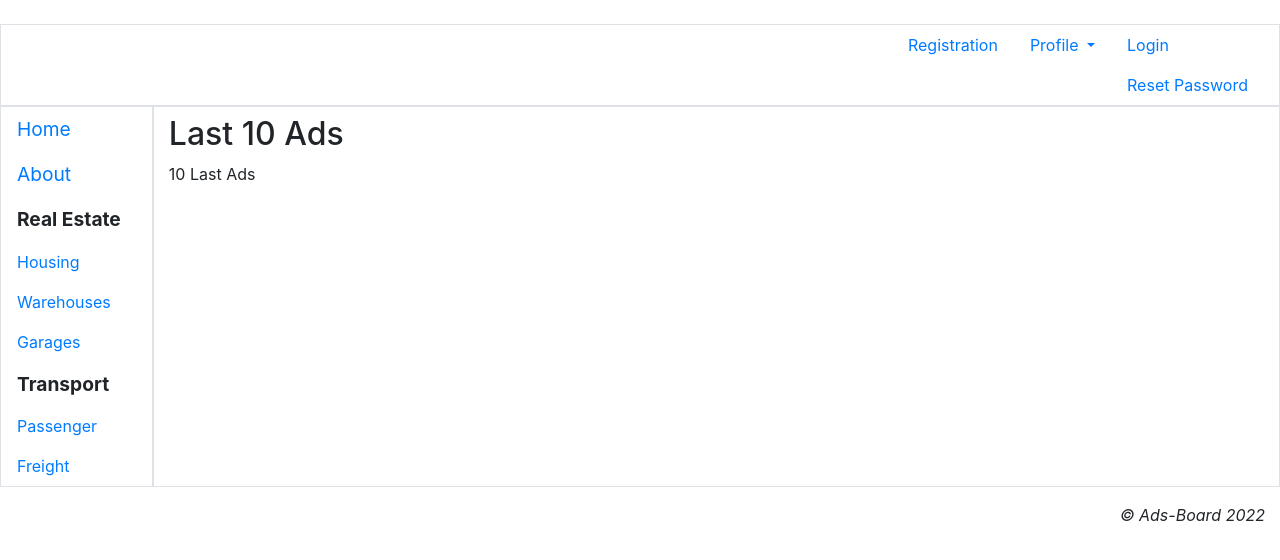
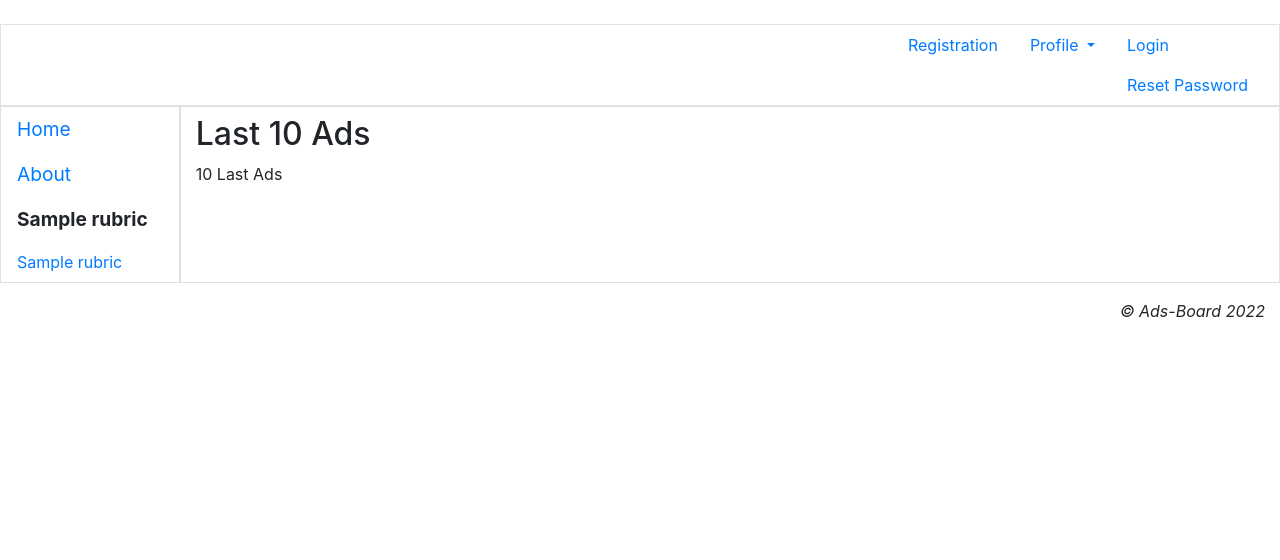
Before and after one commit to artempenteskul/ads-board, a Django app: page / in a window 1280 px wide. Shown: the part 115-675 px from the top of the page. Run offline with Django 3.2, Linux system fonts and the light colour scheme; tables that the repository leaves empty hold one stand-in row (values such as "Sample post"); parts of the project's set-up code (start-up, migrations or seed data) failed here and were passed over; some libraries are stand-ins or nearby versions.

Commit message:
changed base template layout for rubrics

```diff
--- a/templates/base.html
+++ b/templates/base.html
@@ -44,13 +44,12 @@
         <nav class="col-md-auto nav flex-column border">
             <a href="{% url 'common:index' %}" class="nav-link root">Home</a>
             <a href="{% url 'common:other' page='about' %}" class="nav-link root">About</a>
-            <span class="nav-link root font-weight-bold">Real Estate</span>
-            <a href="#" class="nav-link">Housing</a>
-            <a href="#" class="nav-link">Warehouses</a>
-            <a href="#" class="nav-link">Garages</a>
-            <span class="nav-link root font-weight-bold">Transport</span>
-            <a href="#" class="nav-link">Passenger</a>
-            <a href="#" class="nav-link">Freight</a>
+            {% for rubric in rubrics %}
+                {% ifchanged rubric.super_rubric.pk %}
+                    <span class="nav-link root font-weight-bold">{{ rubric.super_rubric.name }}</span>
+                {% endifchanged %}
+                <a href="{% url 'advert:by_rubric' pk=rubric.pk %}" class="nav-link">{{ rubric.name }}</a>
+            {% endfor %}
         </nav>
         <section class="col border py-2">
             {% bootstrap_messages %}
```
